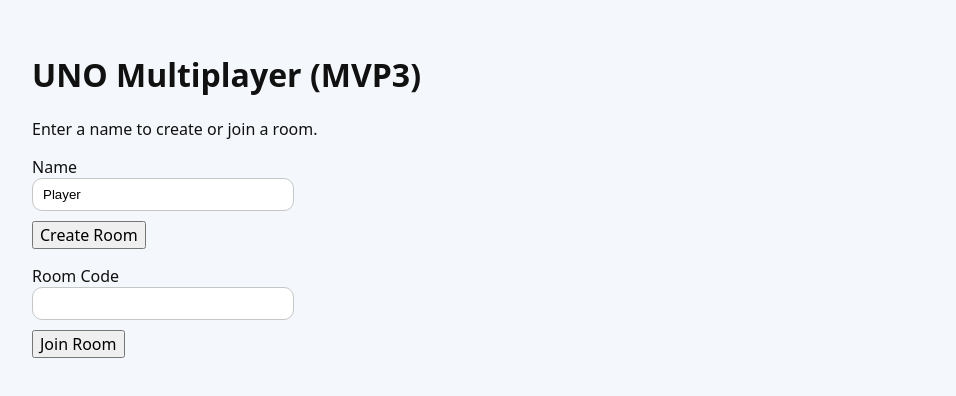
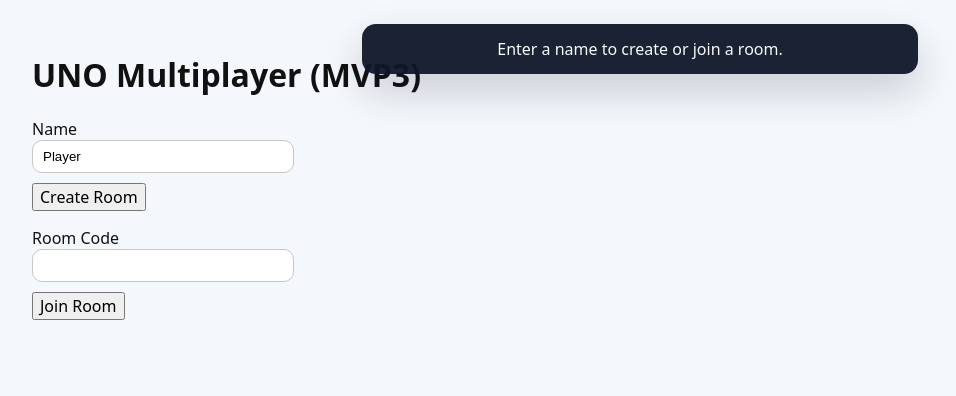
Before and after one commit to kiranmai-117/UNO, a React (Vite) app: page / in a window 1280 px wide. Shown: the top 396 px of the page, without its empty margins (0-956 px from the left). Built offline with nearby package versions, Linux system fonts and the light colour scheme.

Commit message:
Updating CSS for notification placement, room-code position, hand dimming, and pile/hand spacing.

```diff
--- a/src/frontend/App.jsx
+++ b/src/frontend/App.jsx
@@ -25,6 +25,12 @@
       if (socketRef.current) socketRef.current.close();
     };
   }, []);
+
+  useEffect(() => {
+    if (!status) return;
+    const timer = setTimeout(() => setStatus(""), 10000);
+    return () => clearTimeout(timer);
+  }, [status]);
 
   const connectSocket = (roomIdValue, sessionIdValue, name) => {
     if (socketRef.current) {
@@ -160,13 +166,14 @@
 
   const isGameReady = roomState?.gameStarted;
   const currentPlayer = roomState?.players?.[roomState.currentPlayerIndex];
+  const isPlayerTurn = isGameReady && currentPlayer?.id === playerId;
   const showUno =
     isGameReady && roomState.unoPendingPlayer === playerId && hand.length === 1;
 
   return (
     <div className="app">
+      {status ? <div className="notification-banner">{status}</div> : null}
       <h1>UNO Multiplayer (MVP3)</h1>
-      <p>{status}</p>
 
       {!roomCode ? (
         <div className="lobby-form">
@@ -201,7 +208,6 @@
             <div>
               Room Code: <strong>{roomCode}</strong>
             </div>
-            <div>Connected: {connected ? "Yes" : "No"}</div>
           </div>
 
           <div className="game-page">
@@ -209,6 +215,7 @@
               <PlayerSummary
                 players={roomState?.players || []}
                 currentPlayerIndex={roomState?.currentPlayerIndex || 0}
+                selfId={playerId}
               />
             </div>
 
@@ -225,15 +232,22 @@
               <div className="center-label">
                 <div>Current turn</div>
                 <div className="current-player-name">
-                  <strong>{currentPlayer?.name || "Waiting..."}</strong>
+                  <strong>
+                    {currentPlayer?.id === playerId
+                      ? "You"
+                      : currentPlayer?.name || "Waiting..."}
+                  </strong>
                 </div>
               </div>
             </div>
 
-            <div className="bottom-area">
+            <div
+              className={`bottom-area ${!isPlayerTurn ? "hand-disabled" : ""}`}
+            >
               {isGameReady ? (
                 <PlayerHand
                   hand={hand}
+                  disabled={!isPlayerTurn}
                   onPlay={(cardId) => {
                     const card = hand.find((c) => c.id === cardId);
                     handlePlay(cardId, card?.type);
--- a/src/frontend/components/Card.jsx
+++ b/src/frontend/components/Card.jsx
@@ -8,17 +8,17 @@
   "wild+4": "+4",
 };
 
-export default function Card({ card, onPlay }) {
+export default function Card({ card, onPlay, disabled }) {
   const label =
     card.type === "number" ? card.value : symbolLabel[card.type] || card.type;
   const colorClass = card.color === "wild" ? "wild" : card.color;
 
   return (
     <div
-      className={`card ${colorClass}`}
-      onClick={onPlay ? () => onPlay(card.id) : undefined}
-      role={onPlay ? "button" : undefined}
-      tabIndex={onPlay ? 0 : undefined}
+      className={`card ${colorClass} ${disabled ? "card--disabled" : ""}`}
+      onClick={!disabled && onPlay ? () => onPlay(card.id) : undefined}
+      role={!disabled && onPlay ? "button" : undefined}
+      tabIndex={!disabled && onPlay ? 0 : undefined}
     >
       <div className="corner top-left">{label}</div>
       <div className="oval">
--- a/src/frontend/components/PlayerHand.jsx
+++ b/src/frontend/components/PlayerHand.jsx
@@ -1,13 +1,18 @@
 import React from "react";
 import Card from "./Card";
 
-export default function PlayerHand({ hand, onPlay }) {
+export default function PlayerHand({ hand, onPlay, disabled }) {
   return (
-    <div>
+    <div className={disabled ? "hand-panel disabled" : "hand-panel"}>
       <h3>Your Hand</h3>
       <div className="hand">
         {hand.map((c) => (
-          <Card key={c.id} card={c} onPlay={onPlay} />
+          <Card
+            key={c.id}
+            card={c}
+            onPlay={disabled ? undefined : onPlay}
+            disabled={disabled}
+          />
         ))}
       </div>
     </div>
--- a/src/frontend/components/PlayerSummary.jsx
+++ b/src/frontend/components/PlayerSummary.jsx
@@ -1,6 +1,6 @@
 import React from "react";
 
-export default function PlayerSummary({ players, currentPlayerIndex }) {
+export default function PlayerSummary({ players, currentPlayerIndex, selfId }) {
   return (
     <div className="player-summary">
       {players.map((player, index) => (
@@ -8,7 +8,9 @@
           key={player.id}
           className={`player-card ${index === currentPlayerIndex ? "active" : ""}`}
         >
-          <div className="player-name">{player.name}</div>
+          <div className="player-name">
+            {player.id === selfId ? "You" : player.name}
+          </div>
           <div>{player.cardCount ?? 0} cards</div>
         </div>
       ))}
--- a/src/frontend/styles.css
+++ b/src/frontend/styles.css
@@ -7,6 +7,7 @@
 }
 
 .app {
+  position: relative;
   max-width: none;
   margin: 0;
   min-height: 100vh;
@@ -14,6 +15,22 @@
   background: transparent;
   border-radius: 0;
   box-shadow: none;
+}
+
+.notification-banner {
+  position: absolute;
+  top: 24px;
+  left: 50%;
+  transform: translateX(-50%);
+  z-index: 20;
+  max-width: 520px;
+  width: calc(100% - 48px);
+  padding: 14px 18px;
+  border-radius: 14px;
+  background: rgba(15, 23, 42, 0.95);
+  color: #f8fafc;
+  text-align: center;
+  box-shadow: 0 18px 40px rgba(15, 23, 42, 0.18);
 }
 
 .header-row {
@@ -223,10 +240,16 @@
 }
 
 .room-info {
+  position: absolute;
+  top: 24px;
+  left: 24px;
   display: flex;
-  gap: 24px;
+  gap: 12px;
   align-items: center;
-  margin-bottom: 16px;
+  padding: 10px 14px;
+  border-radius: 14px;
+  background: rgba(255, 255, 255, 0.92);
+  border: 1px solid #d1d5db;
 }
 
 .game-page {
@@ -318,10 +341,19 @@
   position: absolute;
   left: 0;
   right: 0;
-  bottom: 28px;
+  bottom: 110px;
   padding: 0 24px;
   display: flex;
   justify-content: center;
+}
+
+.hand-panel.disabled {
+  opacity: 0.4;
+  pointer-events: none;
+}
+
+.card--disabled {
+  cursor: default;
 }
 
 .uno-btn {
```
Also changed, not shown: 5 other files (tests, documents, lock files or other folders).
